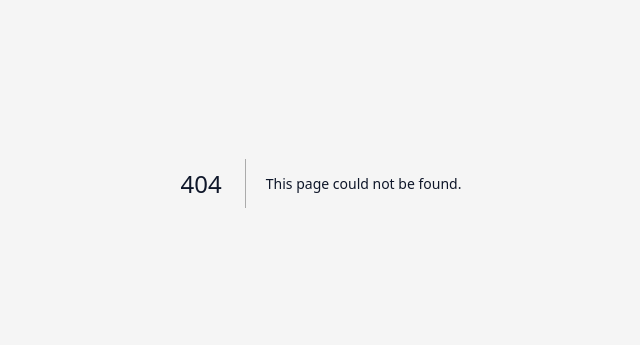
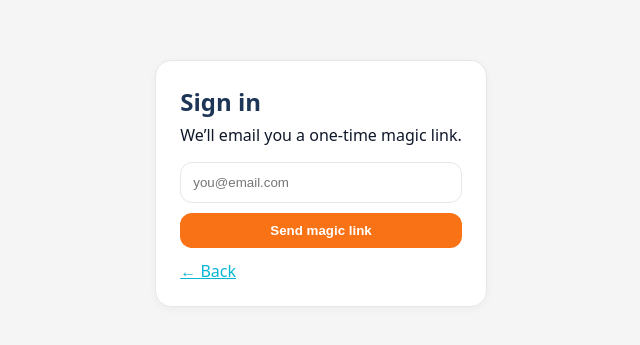
Before and after one commit to pjoyce1186/weparle, a Next.js app: page /sign-in in a window 1280 px wide. Before the commit this address had no page. Shown: the part 217-562 px from the top of the page, without its empty margins (319-959 px from the left). Built offline with nearby package versions, Linux system fonts and the light colour scheme; no server answers.

Commit message:
Sign-In page

```diff
--- /dev/null
+++ b/app/sign-in/page.js
@@ -0,0 +1,43 @@
+"use client";
+import { useState } from "react";
+import { supabase } from "@/lib/supabaseClient";
+
+export default function SignIn() {
+  const [email, setEmail] = useState("");
+  const [sent, setSent] = useState(false);
+  const [error, setError] = useState("");
+
+  async function handleSubmit(e) {
+    e.preventDefault();
+    setError("");
+    const { error } = await supabase.auth.signInWithOtp({ email });
+    if (error) setError(error.message);
+    else setSent(true);
+  }
+
+  return (
+    <main style={{ minHeight: "100vh", display: "grid", placeItems: "center", background: "var(--bg)" }}>
+      <div className="card" style={{ maxWidth: 420 }}>
+        <h2 className="title">Sign in</h2>
+        <p style={{ marginTop: 6 }}>We’ll email you a one-time magic link.</p>
+
+        <form onSubmit={handleSubmit} style={{ marginTop: 12, display: "grid", gap: 10 }}>
+          <input
+            type="email"
+            required
+            placeholder="you@email.com"
+            value={email}
+            onChange={(e) => setEmail(e.target.value)}
+            style={{ padding: 12, borderRadius: 12, border: "1px solid #e5e7eb" }}
+          />
+          <button className="cta" type="submit">Send magic link</button>
+        </form>
+
+        {sent && <p style={{ marginTop: 10, color: "var(--secondary)" }}>Check your inbox for the link.</p>}
+        {error && <p style={{ marginTop: 10, color: "crimson" }}>{error}</p>}
+
+        <a href="/" className="link" style={{ display: "inline-block", marginTop: 12 }}>← Back</a>
+      </div>
+    </main>
+  );
+}
```
